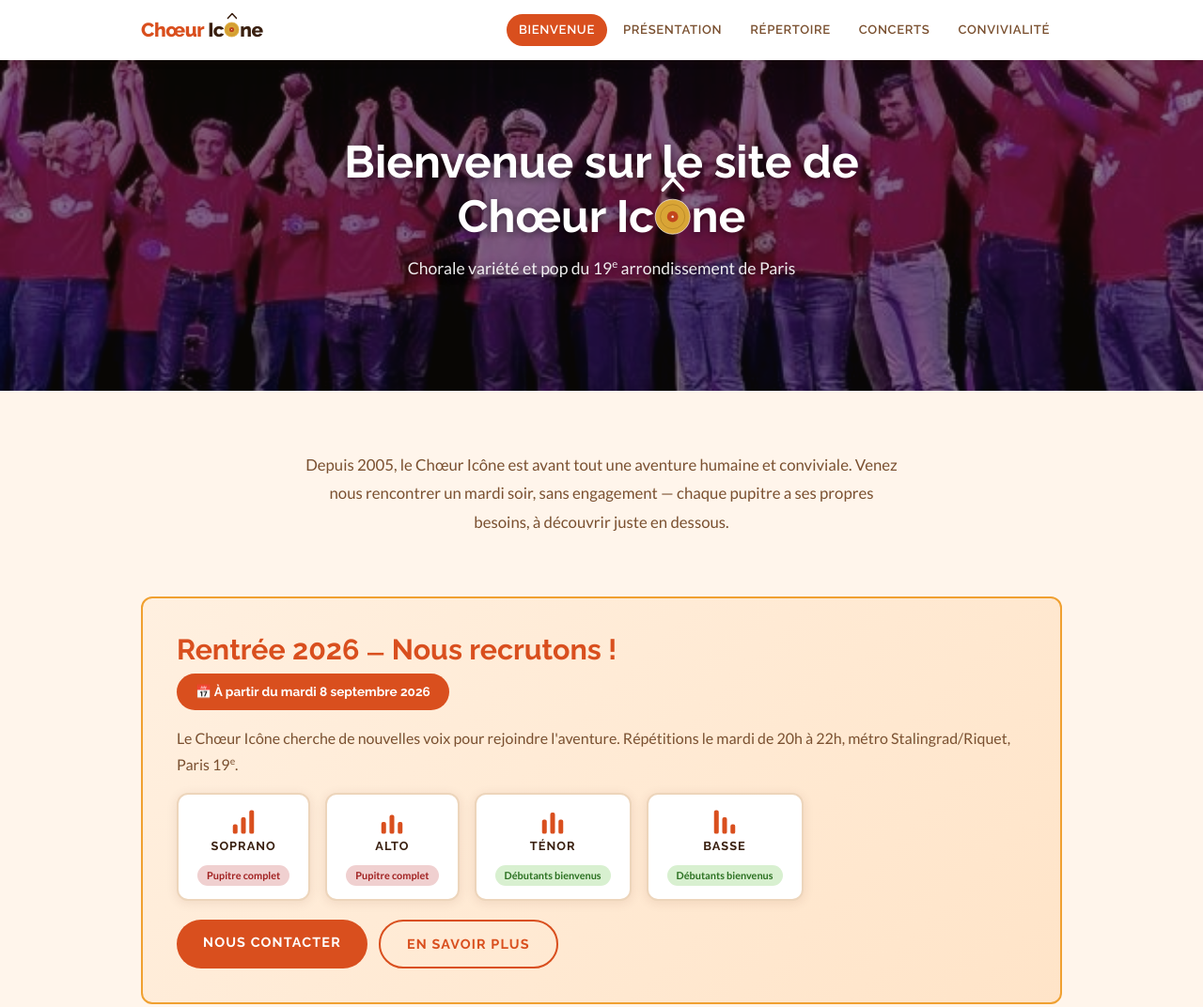
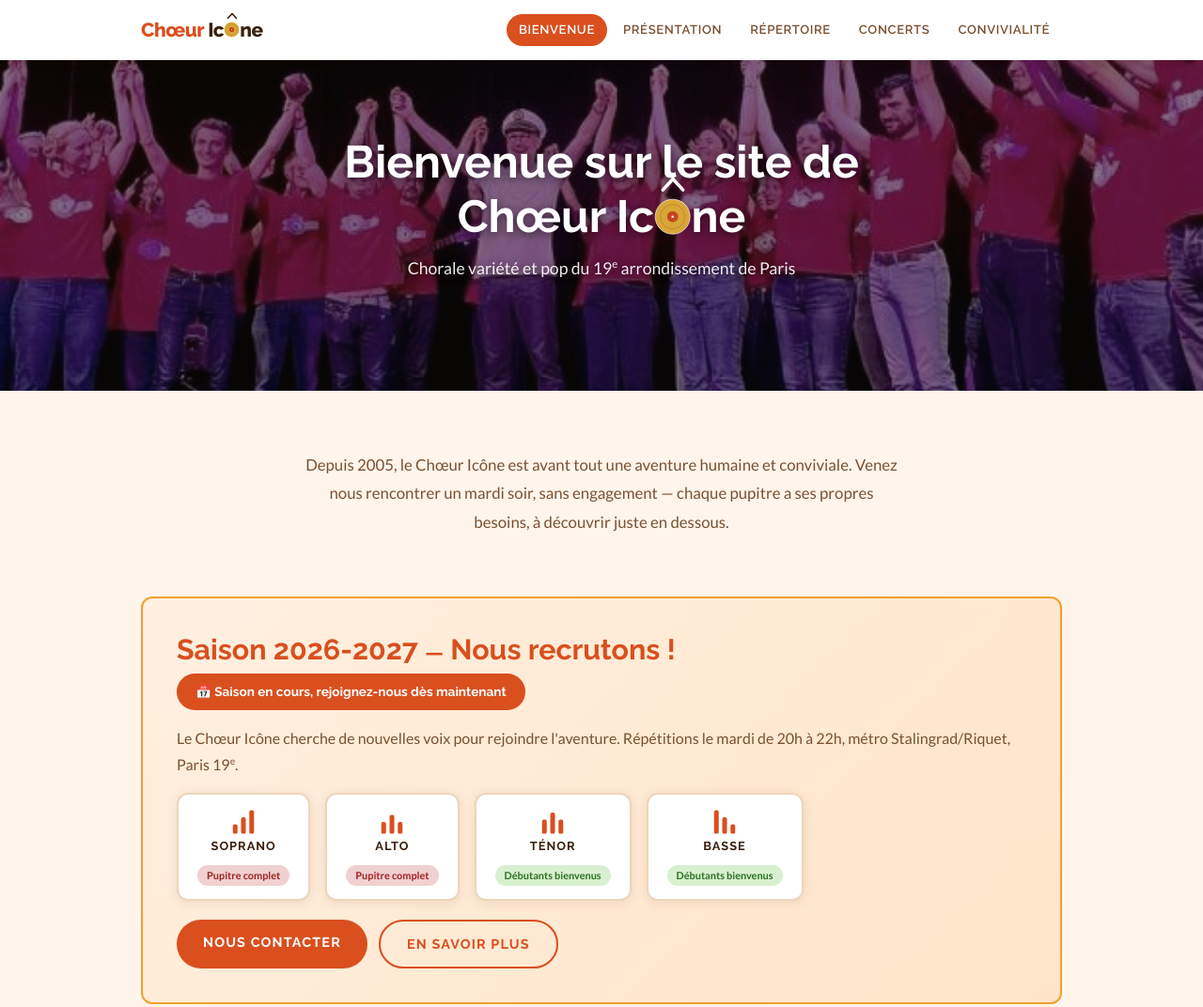
Before and after one commit to ncroquelois74-rgb/icone-site, a plain HTML site: page Icone/index.html in a window 1280 px wide. Shown: the top 1072 px of the page at 94% size. Drawn offline with Linux system fonts and the light colour scheme.

Commit message:
Replace outdated September restart date in home recruitment banner
Co-Authored-By: Claude Opus 5.5 <noreply@anthropic.com>

```diff
--- a/Icone/index.html
+++ b/Icone/index.html
@@ -79,9 +79,9 @@
     <div class="container">
       <div class="recruit-banner">
         <div>
-          <h2>Rentrée 2026 <span class="title-dash">—</span> Nous recrutons&nbsp;!</h2>
+          <h2>Saison 2026-2027 <span class="title-dash">—</span> Nous recrutons&nbsp;!</h2>
           <div class="recruit-date">
-            📅 À partir du mardi 8 septembre 2026
+            📅 Saison en cours, rejoignez-nous dès maintenant
           </div>
           <p>
             Le Chœur Icône cherche de nouvelles voix pour rejoindre l'aventure.
```
